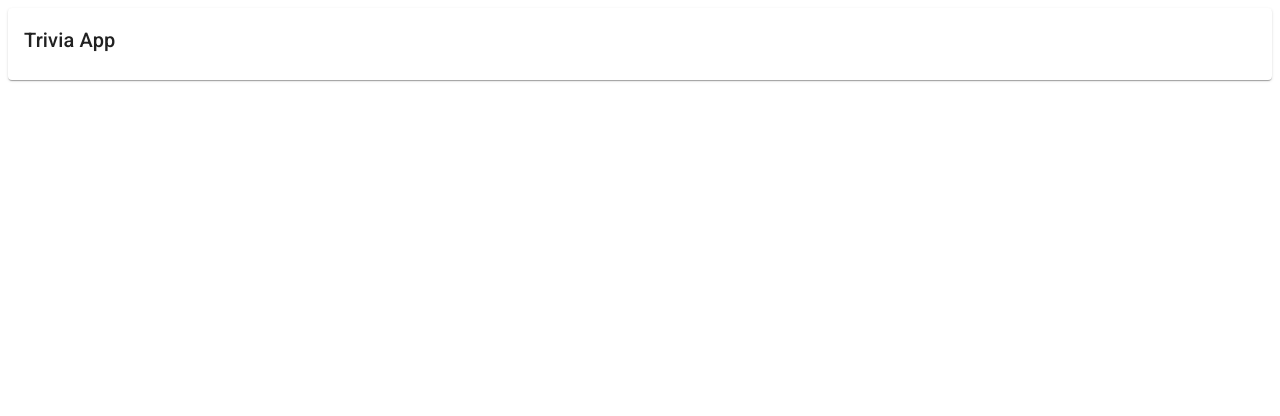
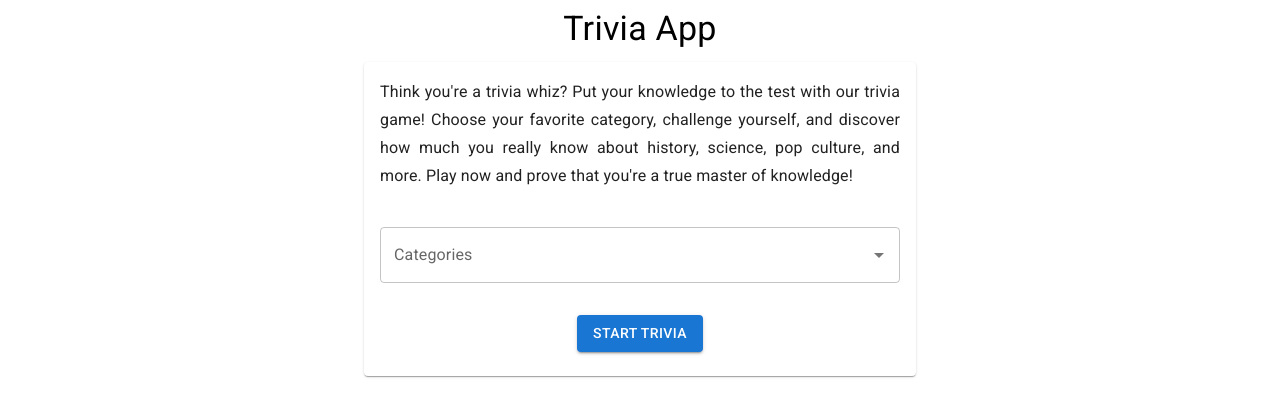
Before and after one commit to lucastllima/trivia-app, a React (Vite) app: page / in a window 1280 px wide. Shown: the top 416 px of the page. Built offline with nearby package versions, Linux system fonts and the light colour scheme.

Commit message:
feat(HomePage): define initial layout of HomePage

```diff
--- a/src/pages/HomePage.tsx
+++ b/src/pages/HomePage.tsx
@@ -1,11 +1,93 @@
-import { Card, CardContent, Typography } from "@mui/material";
+import {
+  Autocomplete,
+  Button,
+  Card,
+  CardContent,
+  CardHeader,
+  Container,
+  TextField,
+  Typography,
+  useMediaQuery,
+} from "@mui/material";
+import { useState } from "react";
+
+interface CategoryOption {
+  label: string;
+  value: string;
+}
 
 export const HomePage = () => {
+  const [hasStarted, setHasStarted] = useState(false);
+  const [categories, setCategories] = useState<CategoryOption[]>([]);
+  const options: CategoryOption[] = [
+    { label: "Opção 1", value: "opt_1" },
+    { label: "Opção 2", value: "opt_2" },
+    { label: "Opção 3", value: "opt_3" },
+    { label: "Opção 4", value: "opt_4" },
+    { label: "Opção 5", value: "opt_5" },
+    { label: "Opção 67", value: "opt_6" },
+    { label: "Opção 7", value: "opt_7" },
+    { label: "Opção 8", value: "opt_8" },
+  ];
+  const headerTitle =
+    "Think you're a trivia whiz? Put your knowledge to the test with our trivia game! Choose your favorite category, challenge yourself, and discover how much you really know about history, science, pop culture, and more. Play now and prove that you're a true master of knowledge!";
+
+  const getOptionLabel = (option: CategoryOption) => option.label;
+  const getOptionSelected = (option: CategoryOption, value: CategoryOption) =>
+    option.value === value.value;
+
+  // TODO: Define breakpoints using theme provider
+  const isScreenSmall = useMediaQuery('(max-width:960px)');
+
   return (
-    <Card>
-      <CardContent>
-        <Typography variant="h6">Trivia App</Typography>
-      </CardContent>
-    </Card>
+    <Container maxWidth="sm">
+      <Typography align="center" variant="h4" gutterBottom>
+        Trivia App
+      </Typography>
+
+      <Card>
+        {!hasStarted && (
+          <CardHeader
+            title={headerTitle}
+            titleTypographyProps={{
+              variant: "subtitle1",
+              align: "justify",
+              gutterBottom: true,
+            }}
+          />
+        )}
+
+        <CardContent>
+          <Autocomplete
+            disablePortal
+            id="category-autocmplete"
+            multiple
+            options={options}
+            value={categories}
+            onChange={(_event, newValue) => {
+              setCategories(newValue);
+            }}
+            renderInput={(params) => (
+              <TextField {...params} label="Categories" />
+            )}
+            getOptionLabel={getOptionLabel}
+            isOptionEqualToValue={getOptionSelected}
+          />
+
+          <Button
+            sx={{
+              width: isScreenSmall ? "100%" : "auto",
+              marginTop: 4,
+              mx: "auto",
+              display: "flex",
+            }}
+            variant="contained"
+            onClick={() => setHasStarted(!hasStarted)}
+          >
+            Start Trivia
+          </Button>
+        </CardContent>
+      </Card>
+    </Container>
   );
 };
```
